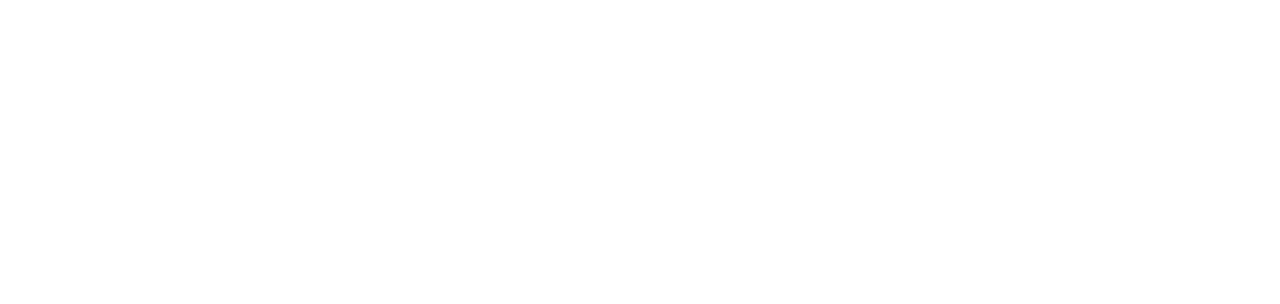
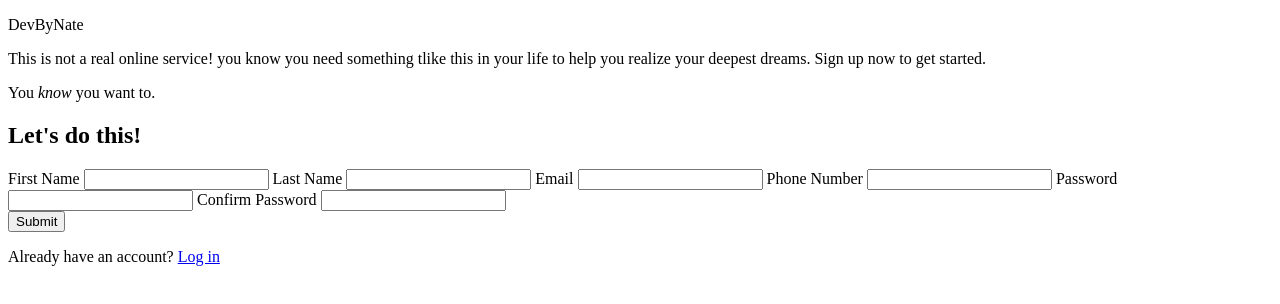
Before and after one commit to devbynate/top-sign-up-form, a plain HTML site: page index.html in a window 1280 px wide. Drawn offline with Linux system fonts and the light colour scheme.

Commit message:
completed the basic html file

```diff
--- a/index.html
+++ b/index.html
@@ -5,5 +5,43 @@
     <meta name="viewport" content="width=device-width, initial-scale=1.0" />
     <title>Sign up form</title>
   </head>
-  <body></body>
+  <body>
+    <div class="left">
+      <div class="logo">
+        <p>DevByNate</p>
+      </div>
+    </div>
+    <div class="right">
+      <p>
+        This is not a real online service! you know you need something tlike
+        this in your life to help you realize your deepest dreams. Sign up now
+        to get started.
+      </p>
+      <p>You <em>know</em> you want to.</p>
+      <form>
+        <h2>Let's do this!</h2>
+        <div class="input-container">
+          <label for="firstName">First Name</label>
+          <input type="text" id="firstName" name="firstName" />
+
+          <label for="lastName">Last Name</label>
+          <input type="text" id="lastName" name="lastName" />
+
+          <label for="Email">Email</label>
+          <input type="text" id="email" name="email" />
+
+          <label for="phoneNumber">Phone Number</label>
+          <input type="number" id="number" name="number" />
+
+          <label for="password">Password</label>
+          <input type="password" id="password" name="password" />
+
+          <label for="password">Confirm Password</label>
+          <input type="password" id="password" />
+        </div>
+        <button type="submit">Submit</button>
+      </form>
+      <p>Already have an account? <a href="#">Log in</a></p>
+    </div>
+  </body>
 </html>
```
